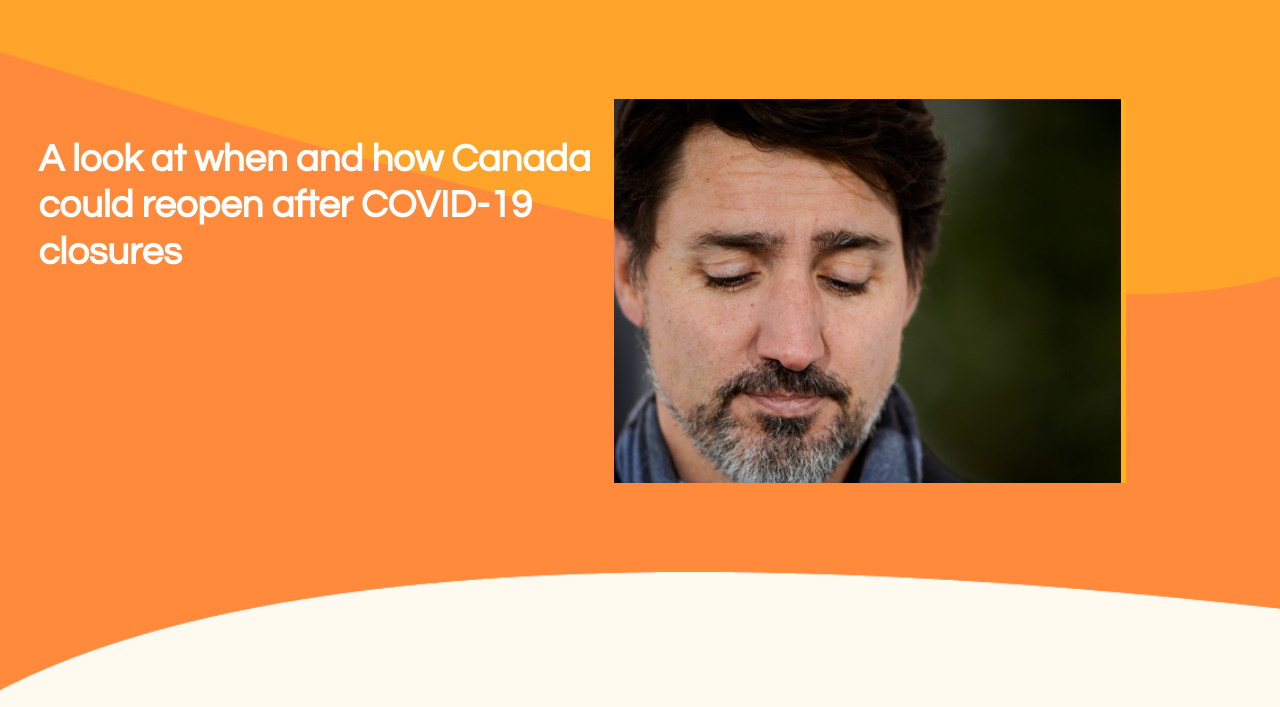
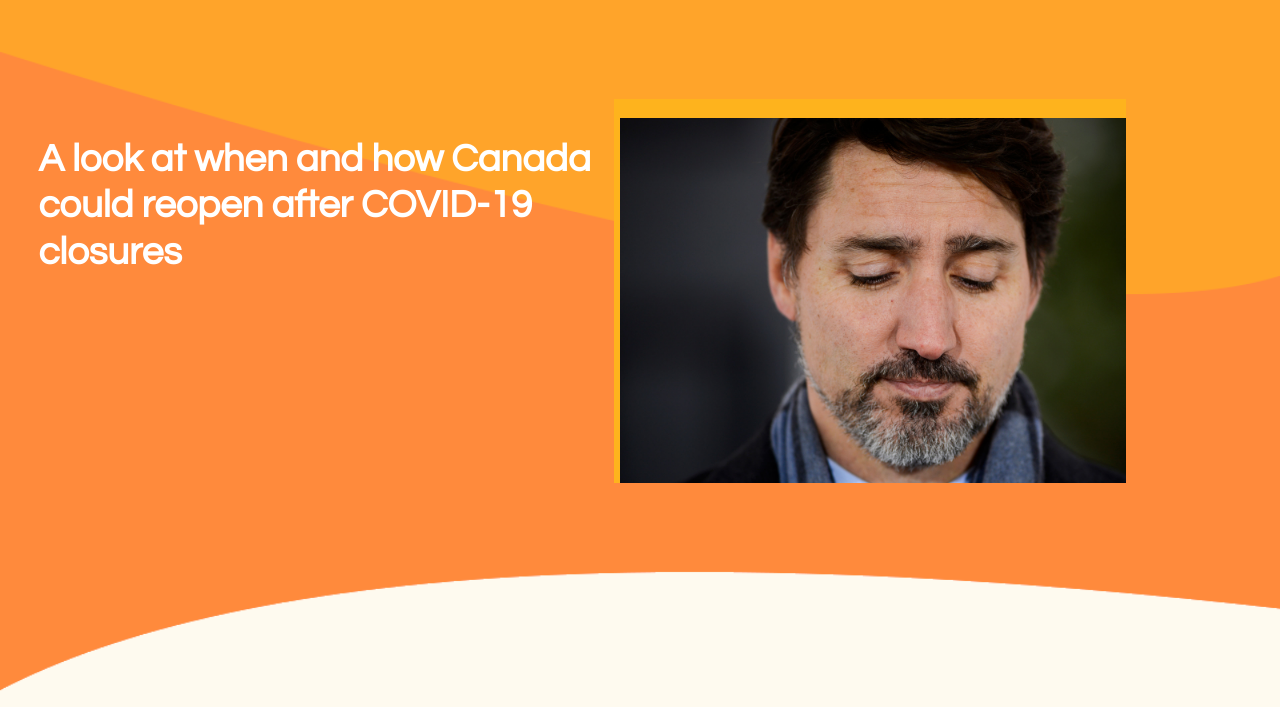
Before and after one commit to jawadkazi/main, a plain HTML site: page article.html in a window 1280 px wide. Shown: the part 93-800 px from the top of the page. Drawn offline with Linux system fonts and the light colour scheme.

Commit message:
Headline Image repositioning

```diff
--- a/article.html
+++ b/article.html
@@ -25,7 +25,7 @@
 
   <div id="news-box">
 
-    <img src="img/justin-trudeau.jpg" height="450px" style="position:absolute; top:0%; right:1%;">
+    <img id="headline-img" src="img/justin-trudeau.jpg" height="400px">
 
     <div id="news-shadow"></div>
   </div>
--- a/stylesheets/articles_page.css
+++ b/stylesheets/articles_page.css
@@ -21,3 +21,8 @@
   top:18vw;
   left:3vw;
 }
+#headline-img{
+  position:absolute;
+  top:5%;
+  left:1%;
+}
```
